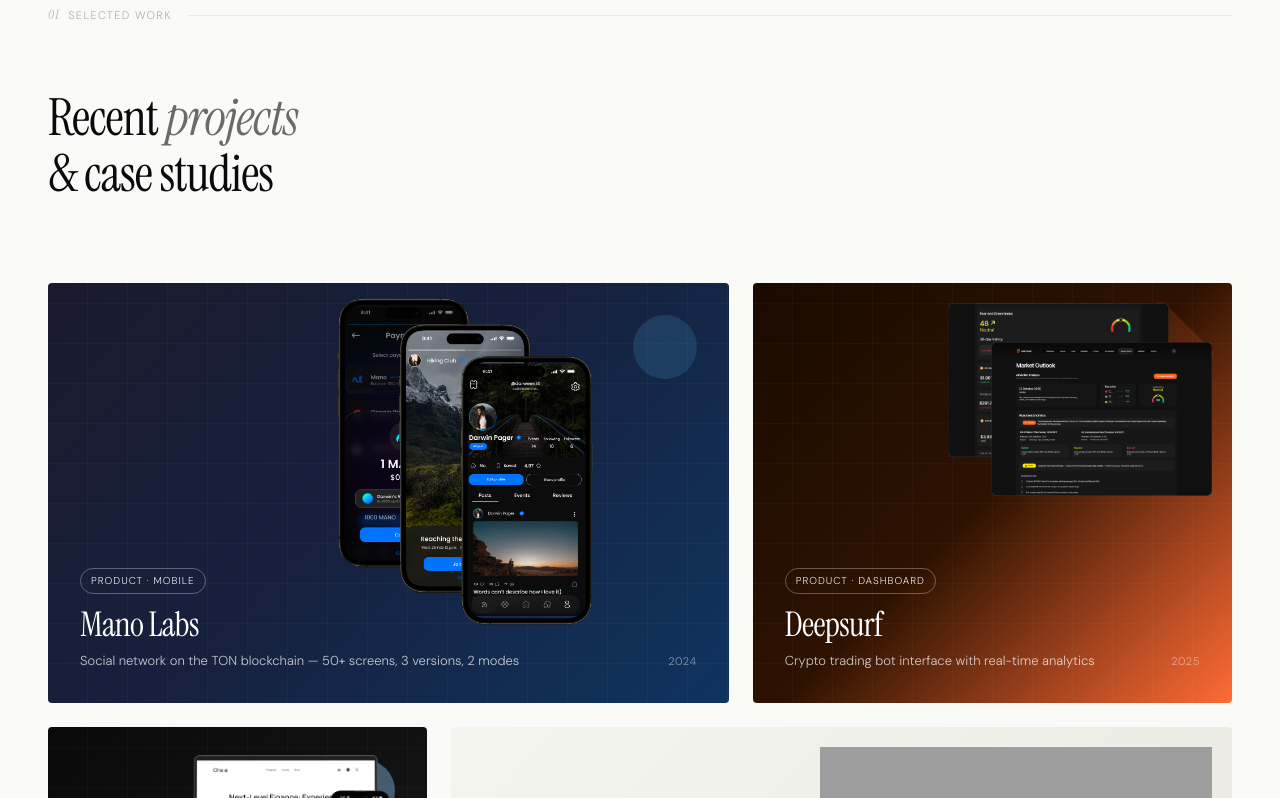
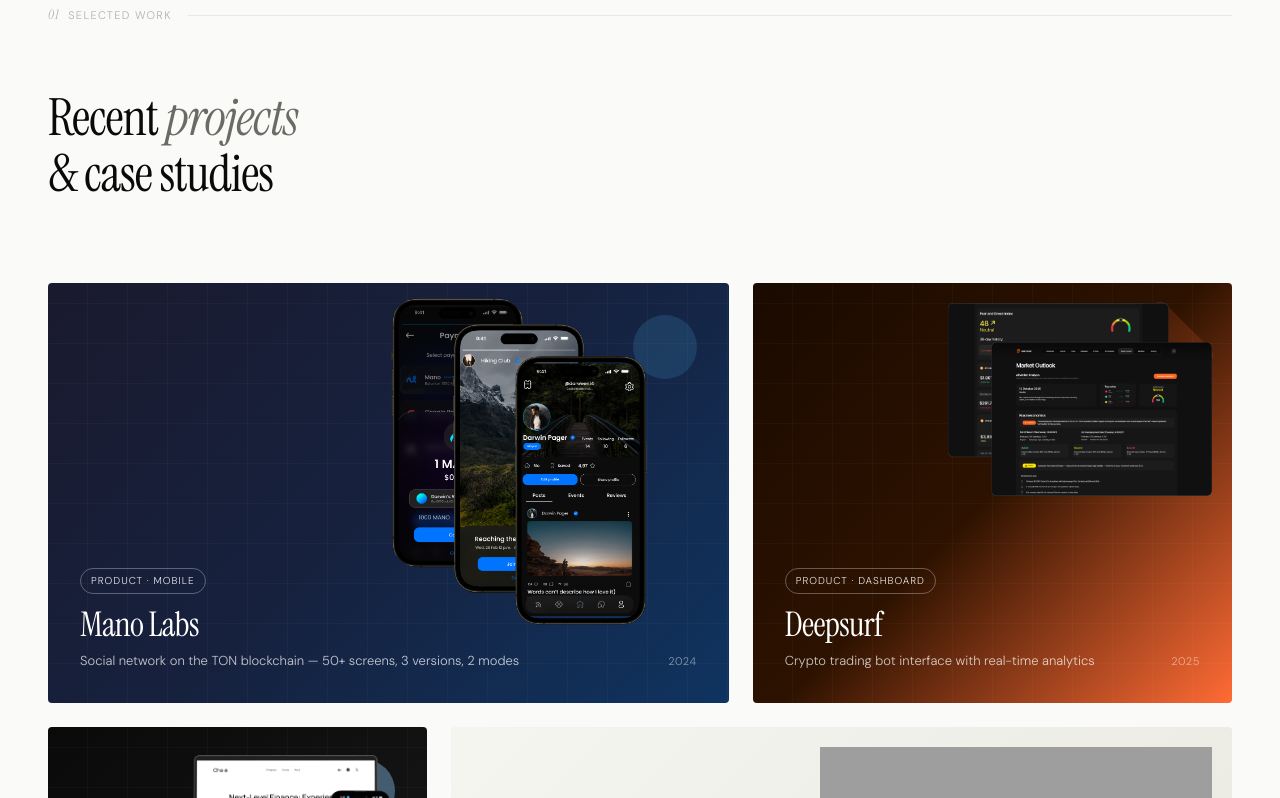
Before and after one commit to beyooondd/amir-portfolio, a Next.js app: page / in a window 1280 px wide. Shown: the part 964-1762 px from the top of the page. Built offline with nearby package versions, Linux system fonts and the light colour scheme; grey boxes are pictures that could not be loaded.

Commit message:
mano position

```diff
--- a/app/globals.css
+++ b/app/globals.css
@@ -346,7 +346,7 @@
   width: 60%;
   height: 78%;
   top: 15px;
-  right: 20%;
+  right: 12%;
 }
 .card-preview-img.img-chamomile {
   width: 70%;
```
